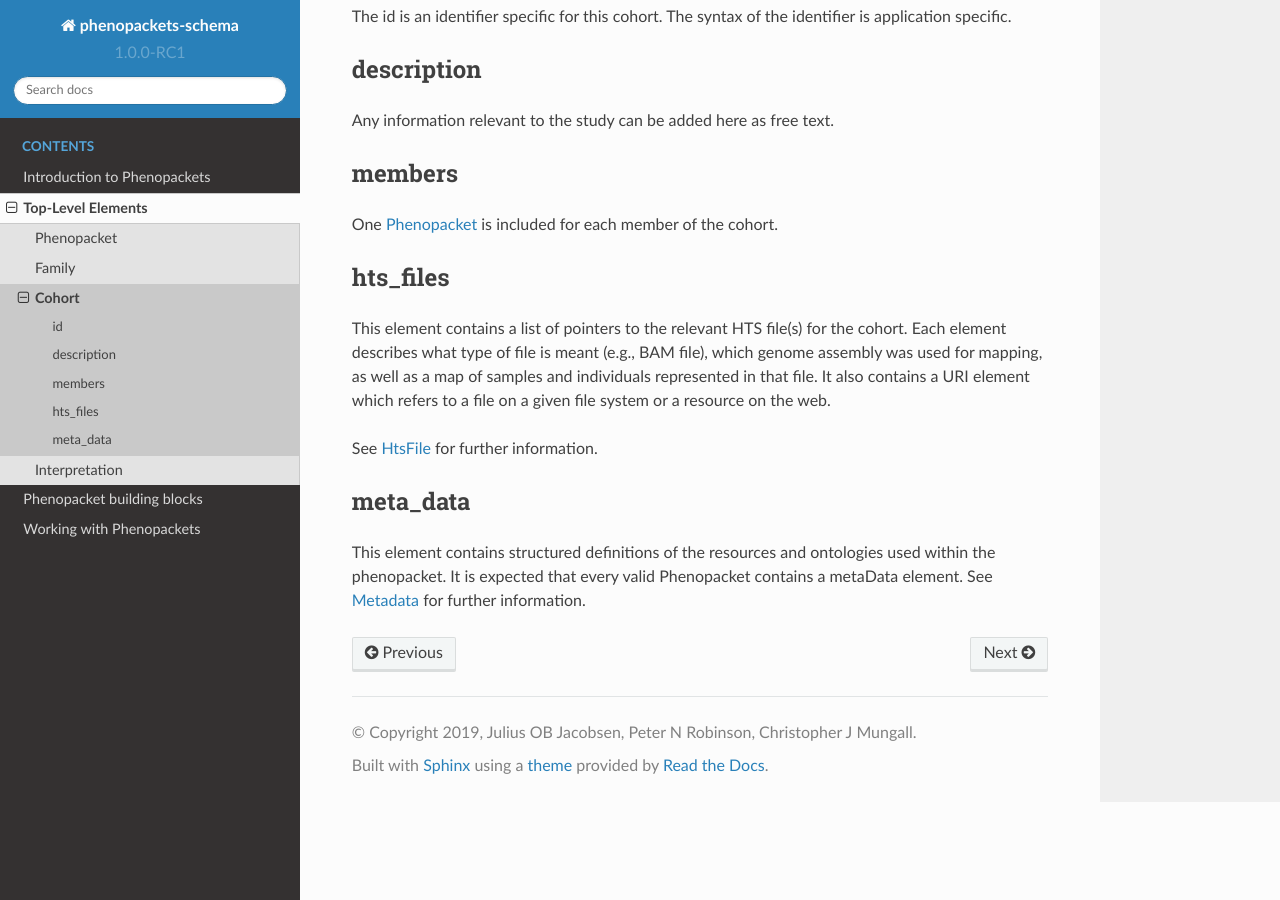
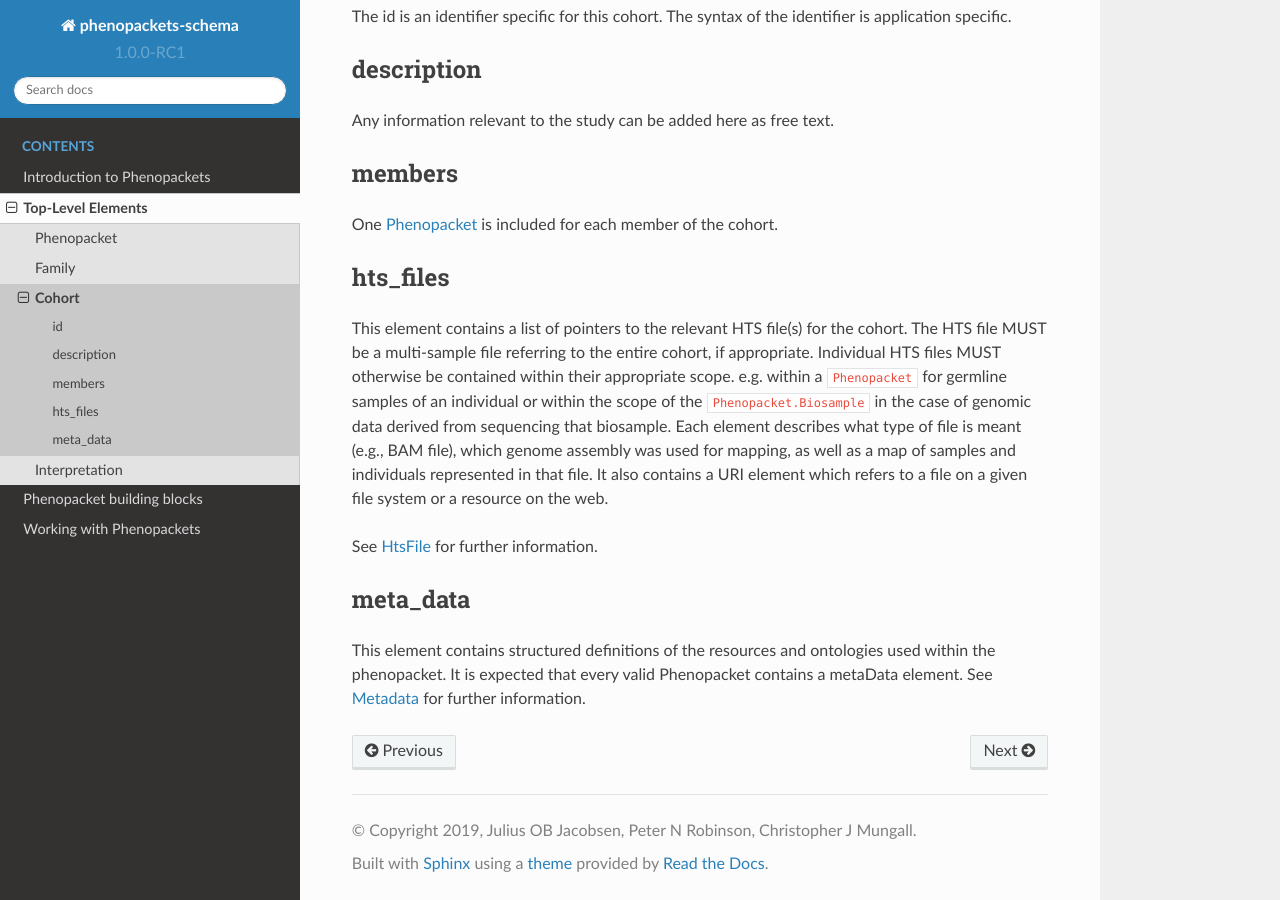
Before and after one commit to phenopackets/phenopacket-schema, a Sphinx documentation site: the page built from docs/cohort.rst, in a window 1280 px wide and 900 px high, scrolled down 772 px. Built offline with Sphinx 7.4.7 and the Read the Docs theme 2.0.0, drawn with Linux system fonts in a browser that asks for light colours.

```diff
--- a/docs/cohort.rst
+++ b/docs/cohort.rst
@@ -57,16 +57,17 @@ members
 ~~~~~~~
 One :ref:`phenopacket` is included for each member of the cohort.
 
-
 hts_files
 ~~~~~~~~~
-This element contains a list of pointers to the relevant HTS file(s) for the cohort. Each element
-describes what type of file is meant (e.g., BAM file), which genome assembly was used for mapping,
+This element contains a list of pointers to the relevant HTS file(s) for the cohort. The HTS file MUST be a
+multi-sample file referring to the entire cohort, if appropriate. Individual HTS files MUST otherwise be contained
+within their appropriate scope. e.g. within a ``Phenopacket`` for germline samples of an individual or within the scope
+of the ``Phenopacket.Biosample`` in the case of genomic data derived from sequencing that biosample.
+Each element describes what type of file is meant (e.g., BAM file), which genome assembly was used for mapping,
 as well as a map of samples and individuals represented in that file. It also contains a
 URI element which refers to a file on a given file system or a resource on the web.
 
 See :ref:`rstfile` for further information.
-
 
 meta_data
 ~~~~~~~~
--- a/docs/family.rst
+++ b/docs/family.rst
@@ -88,8 +88,8 @@ map to the PhenoPacket.Individual.id. See :ref:`rstpedigree` for further informa
 hts_files
 ~~~~~~~~~
 This element contains a list of pointers to the relevant HTS file(s) for the family as a whole. For a ``Family`` these
-files SHOULD be merged/multi-sample files with appropriate genotype information. In the case of a multi-sample VCF the sample
-identifiers MUST each map to a Pedigree.individual_id referenced in the ``pedigree`` field, in order that linkage
+files MUST be merged/multi-sample files with appropriate genotype information. For a multi-sample file, the sample
+identifiers MUST each map to a ``Pedigree.individual_id`` referenced in the ``pedigree`` field, in order that linkage
 analysis can be performed on the sample.
 
 See :ref:`rstfile` for further information.
```
Also changed, not shown: docs/file.rst (+7 -0 lines).
